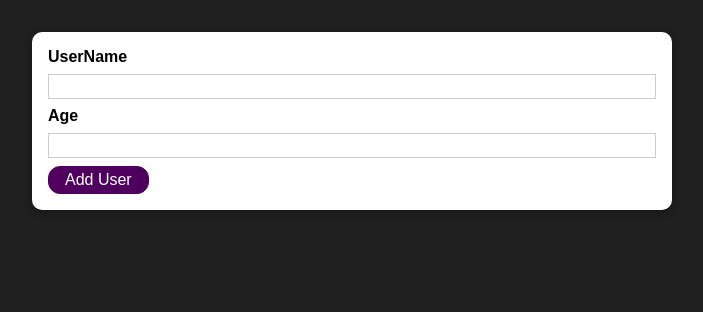
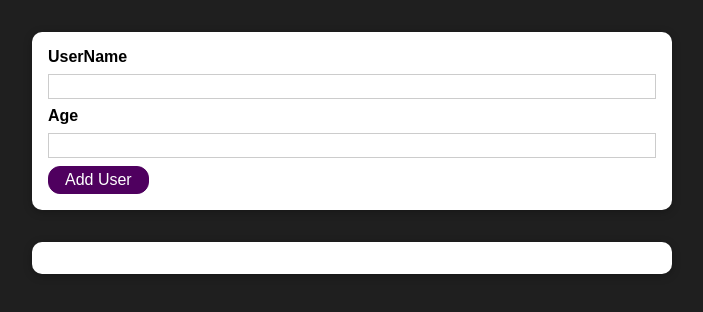
Before and after one commit to HYBEN09/React-Complete-Guide, a React (Create React App) app: page / in a window 1280 px wide. Shown: the top 312 px of the page, without its empty margins (288-991 px from the left). Built offline with nearby package versions, Linux system fonts and the light colour scheme.

Commit message:
사용자 목록 컴포넌트 추가

```diff
--- a/src/App.js
+++ b/src/App.js
@@ -1,10 +1,12 @@
 import React from "react";
 import AddUser from "./components/Users/AddUser";
+import UserList from "./components/Users/UserList";
 
 function App() {
   return (
     <div>
       <AddUser />
+      <UserList users={[]} />
     </div>
   );
 }
--- /dev/null
+++ b/src/components/Users/UserList.jsx
@@ -0,0 +1,19 @@
+import React from "react";
+import Card from "../UI/Card";
+import classes from "./UserList.module.css";
+
+const UserList = (props) => {
+  return (
+    <Card className={classes.users}>
+      <ul>
+        {props.users.map((user) => (
+          <li key={user.id}>
+            {user.name} ({user.age} years old)
+          </li>
+        ))}
+      </ul>
+    </Card>
+  );
+};
+
+export default UserList;
--- /dev/null
+++ b/src/components/Users/UserList.module.css
@@ -0,0 +1,16 @@
+.users {
+    margin: 2rem auto;
+    width: 90%;
+    max-width: 40rem;
+  }
+
+  .users ul {
+    list-style: none;
+    padding: 1rem;
+  }
+
+  .users li {
+    border: 1px solid #ccc;
+    margin: 0.5rem 0;
+    padding: 0.5rem;
+  }
```
